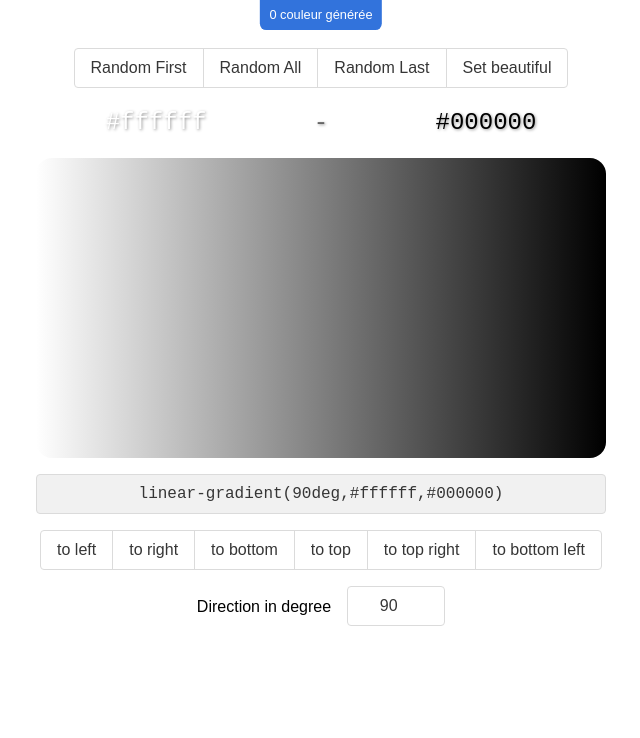
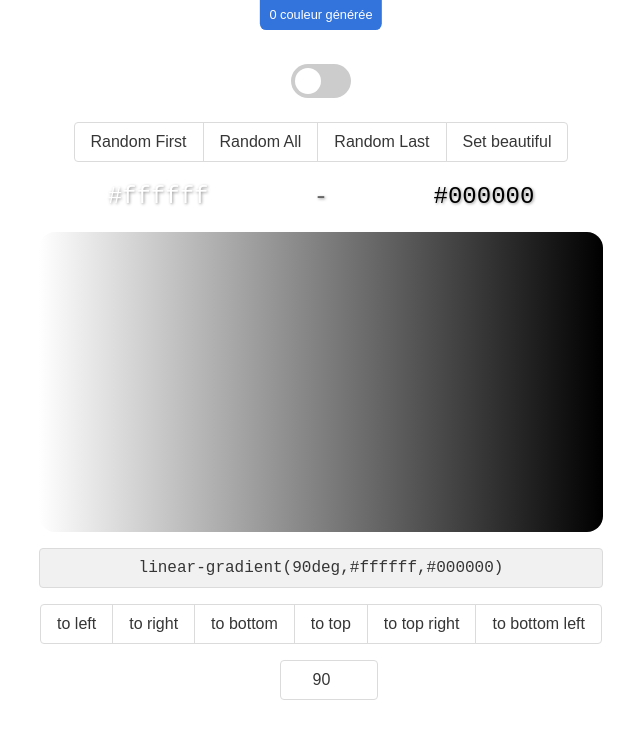
Before and after one commit to AgathePons/react_08_, a React app: page / in a window 1280 px wide. Shown: the whole page, without its empty margins (319-959 px from the left). Built offline with nearby package versions, Linux system fonts and the light colour scheme.

Commit message:
add the toggle and plug it on the state

```diff
--- a/src/actions/actions.js
+++ b/src/actions/actions.js
@@ -2,6 +2,7 @@ export const SET_FIRST_COLOR = 'SET_FIRST_COLOR';
 export const SET_LAST_COLOR = 'SET_LAST_COLOR';
 export const CHANGE_DIRECTION = 'CHANGE_DIRECTION';
 export const CHANGE_INPUT = 'CHANGE_INPUT';
+export const CHANGE_CHECKBOX = 'CHANGE_CHECKBOX';
 
 /**
  * Action to set the first color
@@ -35,3 +36,11 @@ export function actionChangeDirection(degree) {
 export function actionChangeInput(inputValue) {
   return { type: CHANGE_INPUT, payload: inputValue };
 }
+/**
+ * Action to change the checkbox value (toggle ON/OFF)
+ * @param {Boolan} checkboxValue the value of the checkbox (toggle ON/OFF)
+ * @returns {Action}
+ */
+export function actionChangeCheckbox(checkboxValue) {
+  return { type: CHANGE_CHECKBOX, payload: checkboxValue };
+}
--- a/src/components/Gradient/Gradient.js
+++ b/src/components/Gradient/Gradient.js
@@ -7,7 +7,7 @@ function Gradient({ direction, firstColor, lastColor }) {
   const style = {
     background: `linear-gradient(${direction},${firstColor},${lastColor})`,
   };
-  console.log(`background: linear-gradient(${direction},${firstColor},${lastColor})`);
+  // console.log(`background: linear-gradient(${direction},${firstColor},${lastColor})`);
   return (
     <div style={style} className="gradient" />
   );
--- a/src/components/InputDirection/InputDirection.js
+++ b/src/components/InputDirection/InputDirection.js
@@ -10,7 +10,6 @@ function InputDirection({ inputValue, onInputChange, onInputSubmit }) {
       onSubmit={onInputSubmit}
     >
       <label htmlFor="direction">
-        Direction in degree
         <input
           type="number"
           id="direction"
--- /dev/null
+++ b/src/components/ToggleElement/ToggleElement.js
@@ -0,0 +1,25 @@
+// == Import
+import PropTypes from 'prop-types';
+import './toggleElement.scss';
+
+// == Component
+function ToggleElement({ checkboxValue, onCheckboxChange }) {
+  return (
+    <label className="switch" htmlFor="checkbox">
+      <input
+        type="checkbox"
+        id="checkbox"
+        checked={checkboxValue}
+        onChange={onCheckboxChange}
+      />
+      <div className="slider round" />
+    </label>
+  );
+}
+
+ToggleElement.propTypes = {
+  checkboxValue: PropTypes.bool.isRequired,
+  onCheckboxChange: PropTypes.func.isRequired,
+};
+
+export default ToggleElement;
--- /dev/null
+++ b/src/components/ToggleElement/toggleElement.scss
@@ -0,0 +1,45 @@
+.switch {
+  display: inline-block;
+  height: 34px;
+  position: relative;
+  width: 60px;
+
+  input {
+    display:none;
+
+    &:checked + .slider {
+      background-color: #3273dc;
+      &:before {
+        transform: translateX(26px);
+      }
+    }
+  }
+
+  .slider {
+    background-color: #ccc;
+    bottom: 0;
+    cursor: pointer;
+    left: 0;
+    position: absolute;
+    right: 0;
+    top: 0;
+    transition: .4s;
+
+    &:before {
+      background-color: #fff;
+      bottom: 4px;
+      content: "";
+      height: 26px;
+      left: 4px;
+      position: absolute;
+      transition: .4s;
+      width: 26px;
+    }
+    &.round {
+      border-radius: 34px;
+      &:before {
+        border-radius: 50%;
+      }
+    }
+  }
+}
--- a/src/containers/App.js
+++ b/src/containers/App.js
@@ -1,5 +1,6 @@
 // == Import
 import NbColors from './NbColors';
+import TogglerContainer from './ToggleContainer';
 import ColorButtons from './ColorButtons';
 import TextColors from './textColors';
 import GradientContainer from './GradientContainer';
@@ -12,6 +13,7 @@ function App() {
   return (
     <div className="app">
       <NbColors />
+      <TogglerContainer />
       <ColorButtons />
       <TextColors />
       <GradientContainer />
--- /dev/null
+++ b/src/containers/ToggleContainer.js
@@ -0,0 +1,27 @@
+// == Import
+import { useDispatch, useSelector } from 'react-redux';
+import { actionChangeCheckbox } from '../actions/actions';
+
+import ToggleElement from '../components/ToggleElement/ToggleElement';
+// == Component
+function TogglerContainer() {
+  const dispatch = useDispatch();
+  const checkboxValue = useSelector((state) => state.checkboxValue);
+  //!
+  console.log(`checkbox value: ${checkboxValue}`);
+  console.log(`type: ${typeof checkboxValue}`);
+
+  const handleChangeCheckboxValue = () => {
+    dispatch(actionChangeCheckbox(!checkboxValue));
+  };
+  return (
+    <div className="toggle-container">
+      <ToggleElement
+        checkboxValue={checkboxValue}
+        onCheckboxChange={handleChangeCheckboxValue}
+      />
+    </div>
+  );
+}
+
+export default TogglerContainer;
--- a/src/containers/textColors.js
+++ b/src/containers/textColors.js
@@ -6,7 +6,6 @@ import SpanColor from '../components/SpanColor/SpanColor';
 function TextColors() {
   const firstColor = useSelector((state) => state.firstColor);
   const lastColor = useSelector((state) => state.lastColor);
-  console.log('TextColors render');
   return (
     <div className="text-colors">
       <SpanColor color={firstColor} />
--- a/src/reducers/reducer.js
+++ b/src/reducers/reducer.js
@@ -4,6 +4,7 @@ import {
   SET_LAST_COLOR,
   CHANGE_DIRECTION,
   CHANGE_INPUT,
+  CHANGE_CHECKBOX,
 } from '../actions/actions';
 
 const initialState = {
@@ -12,6 +13,7 @@ const initialState = {
   direction: '90deg',
   nbColors: 0,
   inputValue: 90,
+  checkboxValue: false,
 };
 
 function reducer(state = initialState, action = {}) {
@@ -39,6 +41,11 @@ function reducer(state = initialState, action = {}) {
         ...state,
         inputValue: Number(action.payload),
       };
+    case CHANGE_CHECKBOX:
+      return {
+        ...state,
+        checkboxValue: action.payload,
+      };
     default:
       return state;
   }
--- a/src/styles/index.scss
+++ b/src/styles/index.scss
@@ -2,6 +2,8 @@
 
 /* Specific */
 body {
+  // TODO to remove
+  // background: #999;
   font-size: 1rem;
   font-family: 'Roboto', sans-serif;
   line-height: 1.6;
@@ -19,11 +21,21 @@ body {
 }
 
 #root {
-  width: 570px;
-  margin: 3em auto;
+  width: 100vw;
+  height: 100vh;
+  margin: 0;
   text-align: center;
 }
 
+.app {
+  margin: 0 auto;
+  padding: 3rem;
+  max-width: 660px;
+}
+
+.toggle-container {
+  padding: 1rem;
+}
 
 .text-colors{
   font-family: monospace;
```
